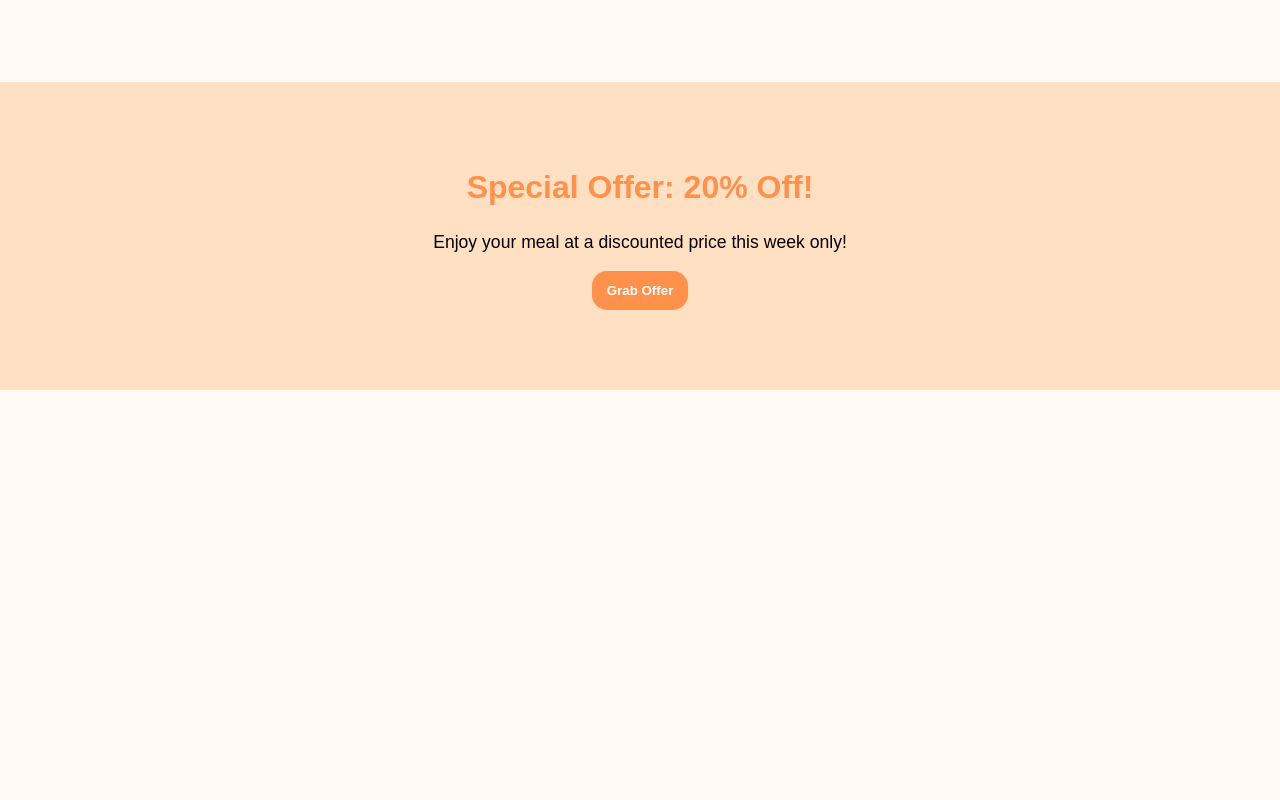
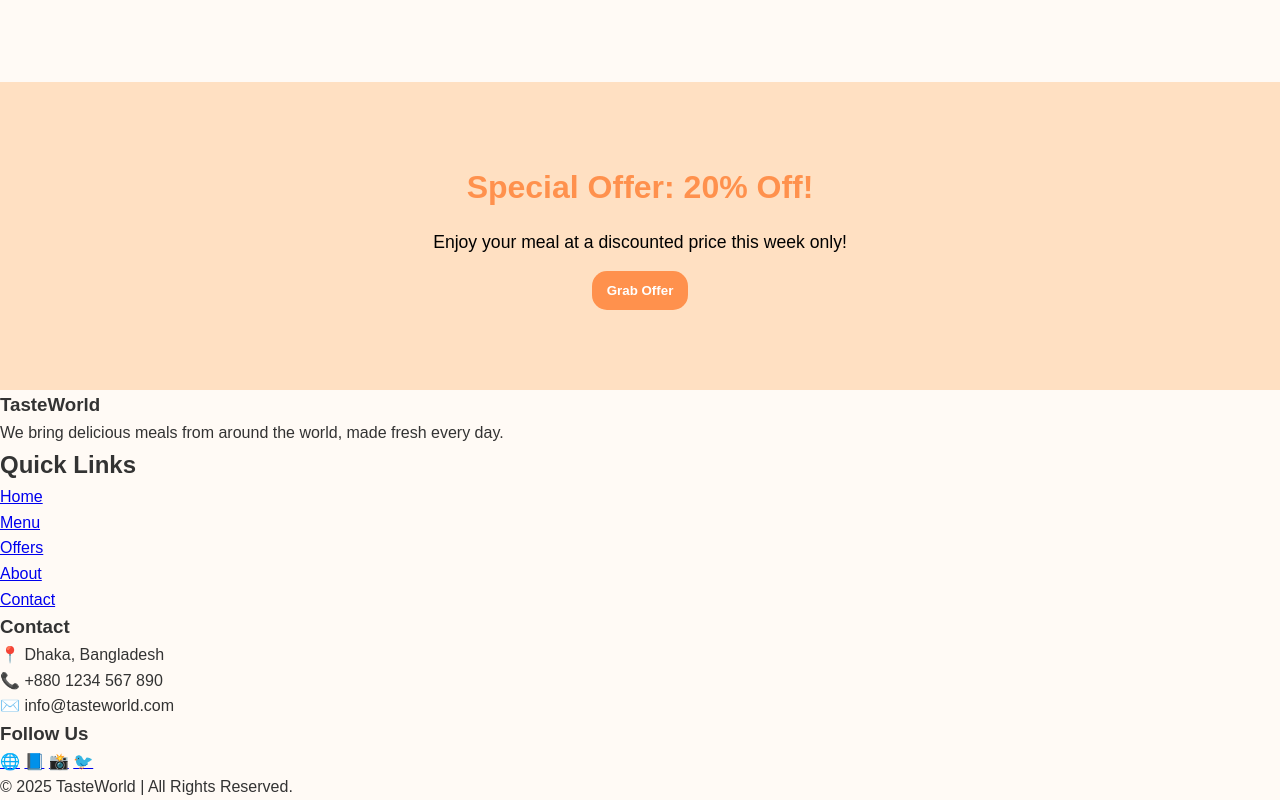
Before and after one commit to Hasan1971f/tasteworld-fresh-delicious-food, a plain HTML site: page index.html in a window 1280 px wide. Shown: the part 1409-2209 px from the top of the page. Before the commit the page ends 1799 px from the top, so only its background shows below. Drawn offline with Linux system fonts and the light colour scheme.

Commit message:
Added Footer section with company info, quick links, contact and social icons

```diff
--- a/index.html
+++ b/index.html
@@ -69,7 +69,47 @@
         <button>Grab Offer</button>
     </section>
 
+    <!-- ===== Footer ===== -->
 
+    <footer>
+        <div class="footer-container">
+
+            <div class="footer-section">
+                <h3>TasteWorld</h3>
+                <p>We bring delicious meals from around the world, made fresh every day.</p>
+            </div>
+
+            <div class="footer-section">
+                <h2>Quick Links</h2>
+                <a href="#">Home</a><br>
+                <a href="#">Menu</a><br>
+                <a href="#">Offers</a><br>
+                <a href="#">About</a><br>
+                <a href="#">Contact</a>
+            </div>
+
+            <div class="footer-section">
+                <h3>Contact</h3>
+                <p>📍 Dhaka, Bangladesh</p>
+                <p>📞 +880 1234 567 890</p>
+                <p>✉️ info@tasteworld.com</p>
+            </div>
+
+            <div class="footer-section">
+                <h3>Follow Us</h3>
+                <div class="social-icons">
+                    <a href="#">🌐</a>
+                    <a href="#">📘</a>
+                    <a href="#">📸</a>
+                    <a href="#">🐦</a>
+                </div>
+            </div>
+
+        </div>
+        <div class="footer-bottom">
+            <p>© 2025 TasteWorld | All Rights Reserved.</p>
+        </div>
+    </footer>
 </body>
 
 </html>
```
